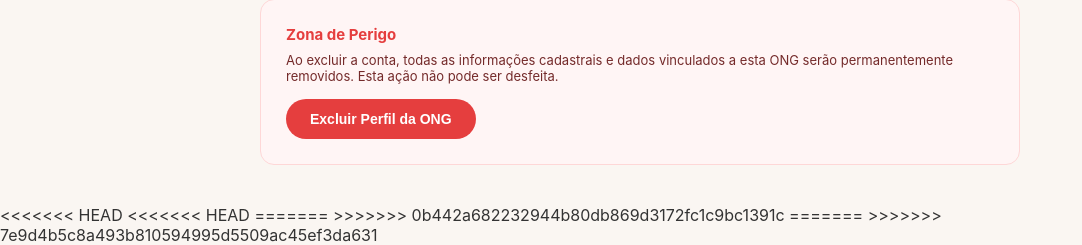
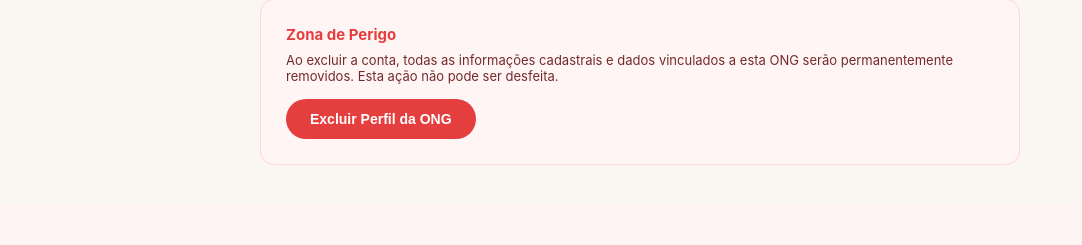
Before and after one commit to ClaraHenck/Projeto_Adotapet, a PHP site: page /minha_ong.php in a window 1280 px wide. Shown: the part 1064-1309 px from the top of the page, without its empty margins (0-1082 px from the left). After the commit the page ends 1229 px from the top, so only its background shows below. Run offline with PHP 8.4, Linux system fonts and the light colour scheme; the visitor is signed in with stand-in values (Sample User, id 1); data comes from the database, SQL or seed files in the repository; some libraries are stand-ins or nearby versions.

Commit message:
arrumei um ngc bobo

```diff
--- a/minha_ong.php
+++ b/minha_ong.php
@@ -256,15 +256,5 @@ $valResponsavel = $ong['responsavel'] ?? $ong['nome_responsavel'] ?? $ong['conta
         }
     </script>
 </body>
-<<<<<<< HEAD
-<<<<<<< HEAD
+
 </html>
-=======
-</html>
-
-<!--
-update -->
->>>>>>> 0b442a682232944b80db869d3172fc1c9bc1391c
-=======
-</html>
->>>>>>> 7e9d4b5c8a493b810594995d5509ac45ef3da631
```
